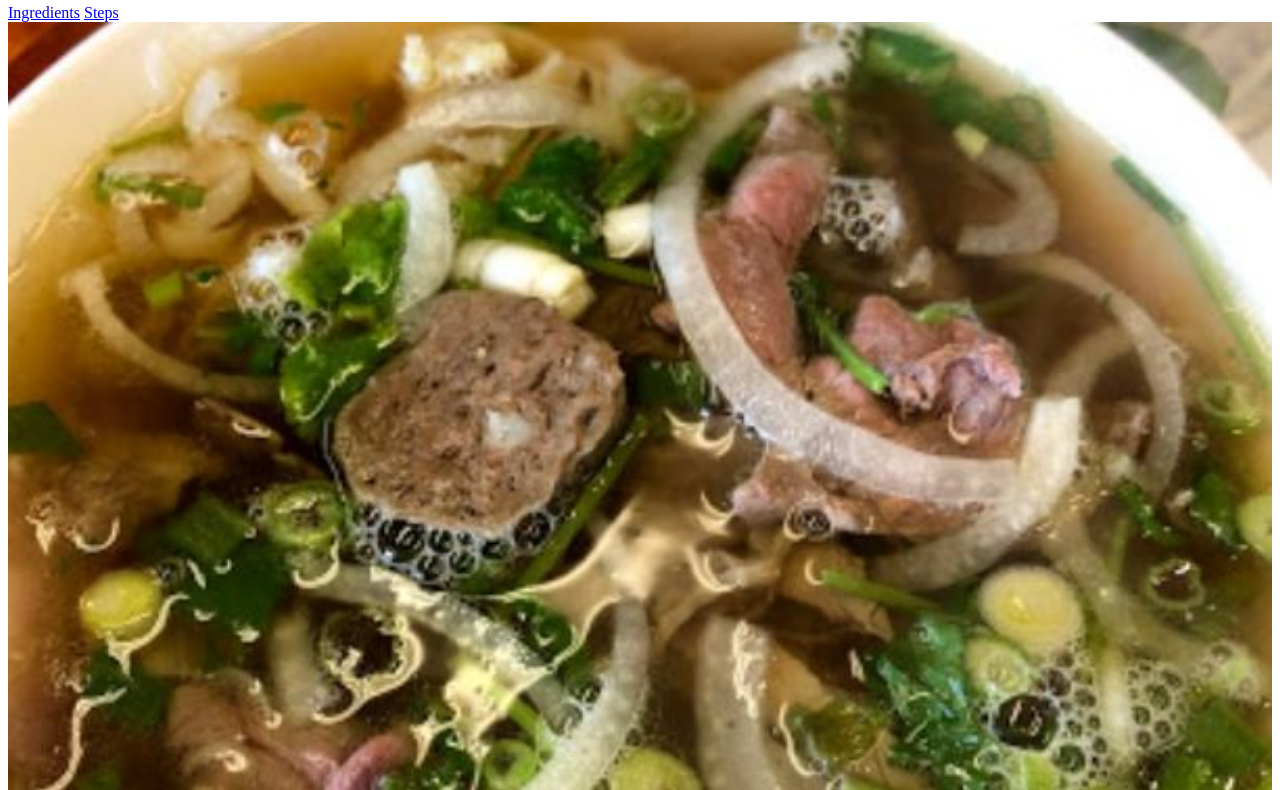
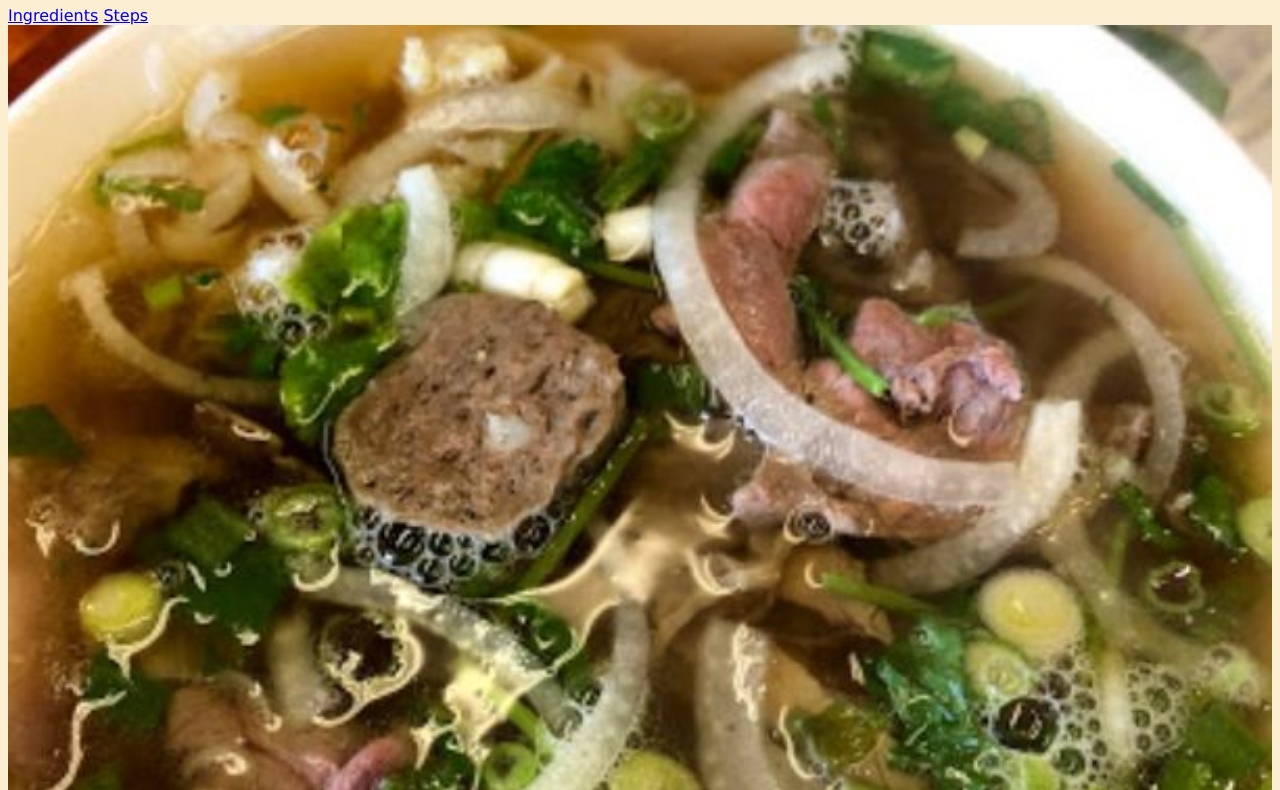
Before and after one commit to AbitBrookish/odin-recipes, a plain HTML site: page recipes/pho.html in a window 1280 px wide. Shown: the part 102-892 px from the top of the page. Drawn offline with Linux system fonts and the light colour scheme; files that its build step writes are made by us from their sources.

Commit message:
Fix nesting, style links and add  html styles

```diff
--- a/recipes/pho.html
+++ b/recipes/pho.html
@@ -4,7 +4,7 @@
     <meta charset="UTF-8">
     <meta http-equiv="X-UA-Compatible" content="IE=edge">
     <meta name="viewport" content="width=device-width, initial-scale=1.0">
-  <link rel="stylesheet" href="./style.css">
+    <link rel="stylesheet" href="../style.css">
     <title>Pho</title>
   </head>
 
--- a/style.css
+++ b/style.css
@@ -0,0 +1,5 @@
+html {
+  background-color: #fceed1;
+  color: #7d3cff;
+  font-family: Verdana, "Times New Roman", Tahoma, sans-serif;
+}
```
Also changed, not shown: recipes/french-vanilla-cake.html (+1 -1 lines), recipes/homestyle-potato-chips.html (+1 -1 lines). Lines whose indentation alone changed are shown as unchanged.
